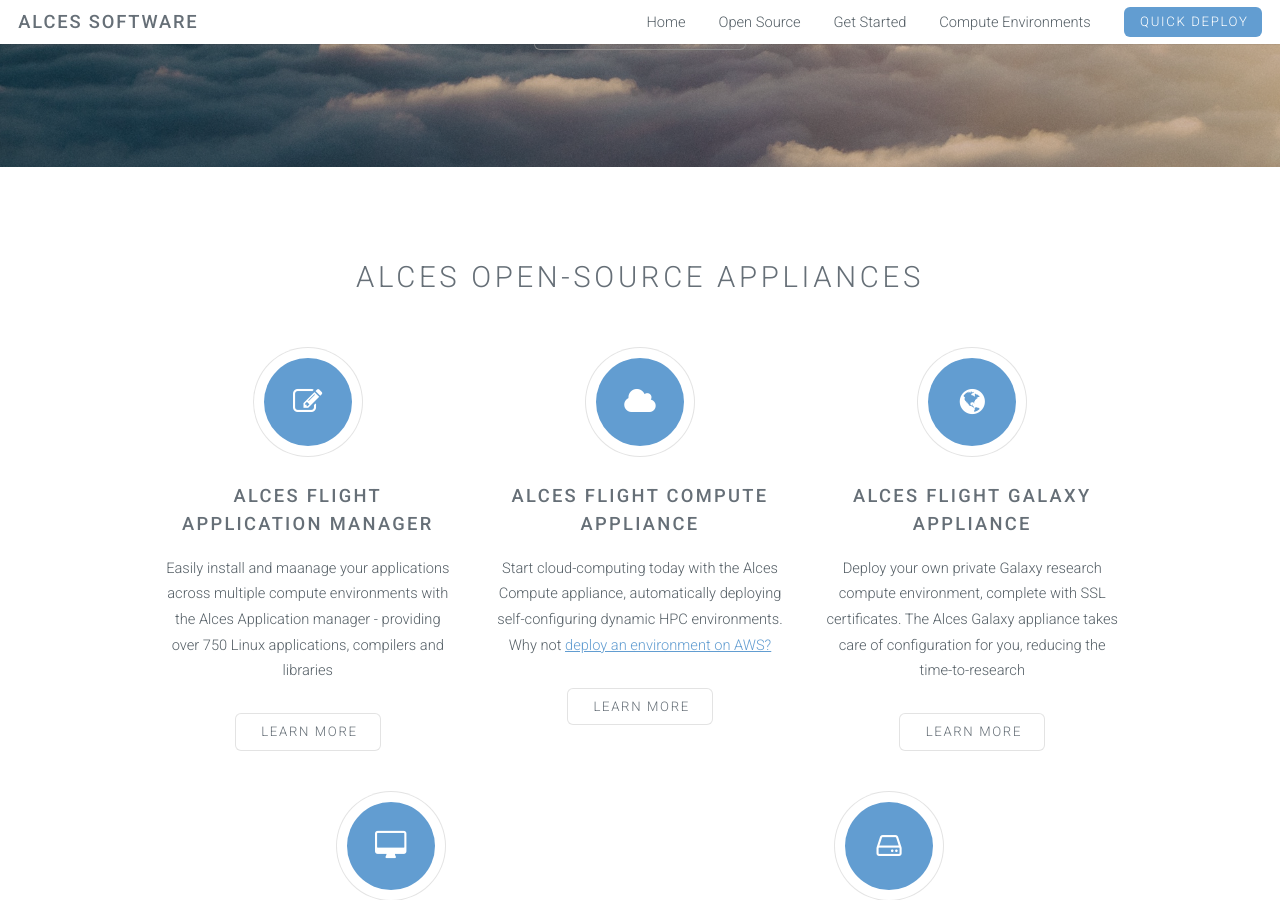
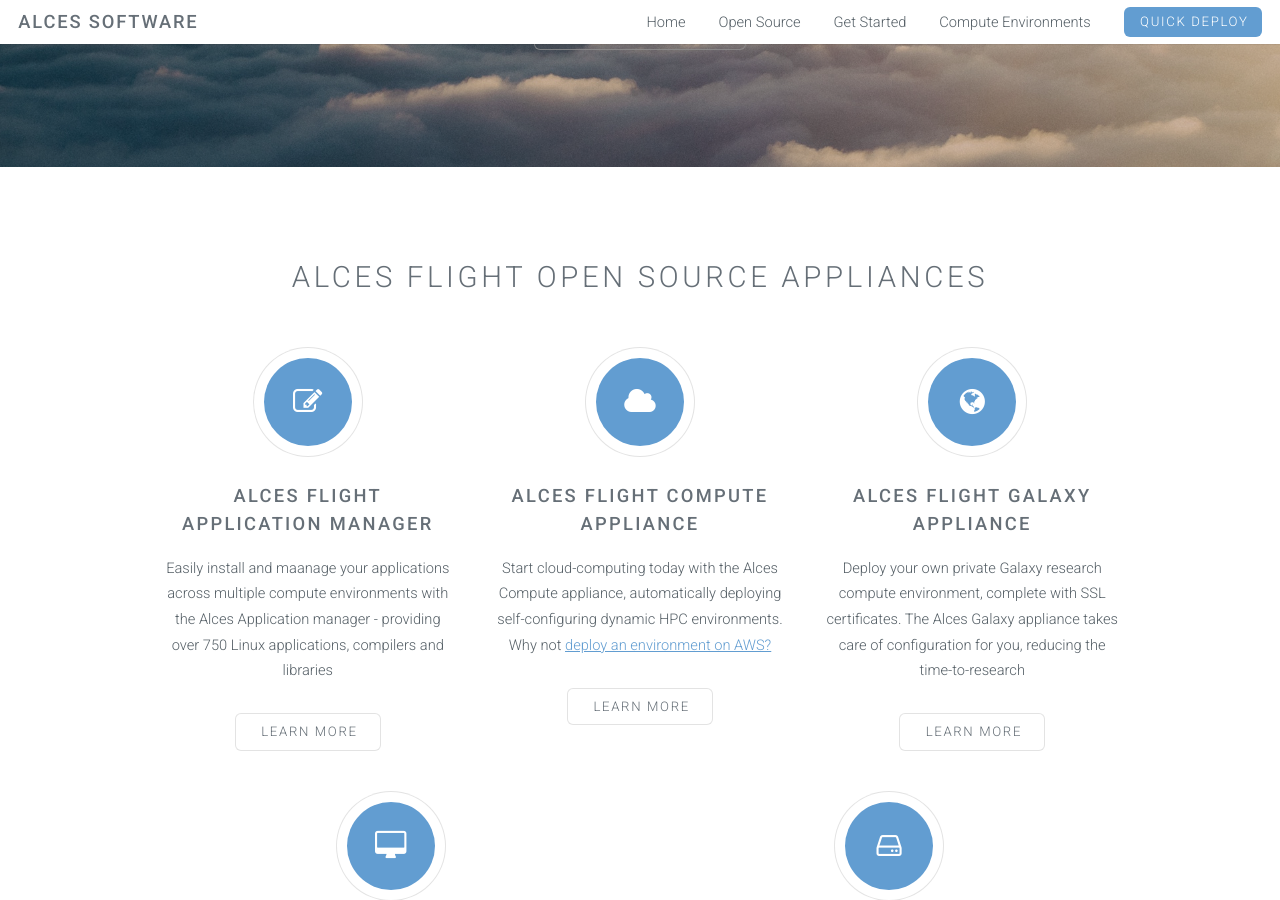
Before and after one commit to alces-software/alces-software.github.io, a Jekyll site: the page built from index.html, in a window 1280 px wide and 900 px high, scrolled down 342 px. Built offline with Jekyll 4.4.1, drawn with Linux system fonts in a browser that asks for light colours.

Commit message:
Modify appliance title

```diff
--- a/index.html
+++ b/index.html
@@ -5,7 +5,7 @@
 		<!-- One -->
 			<section id="one" class="wrapper style1">
 				<header class="major">
-					<h2>Alces Open-source Appliances</h2>
+					<h2>Alces Flight Open Source Appliances</h2>
 				</header>
 				<div class="container">
 					<div class="row">
```
